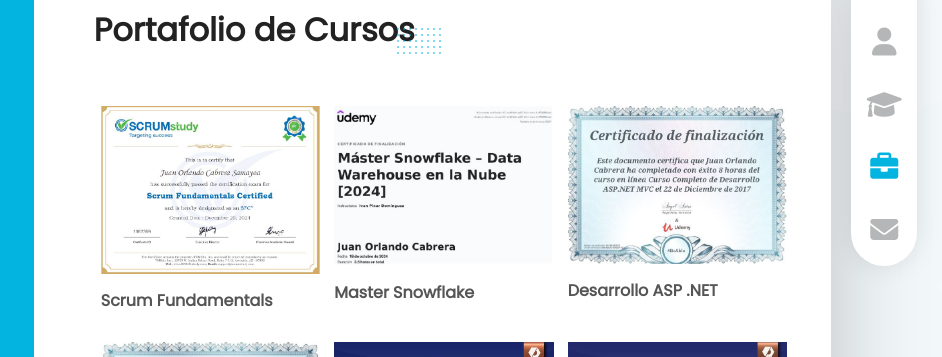
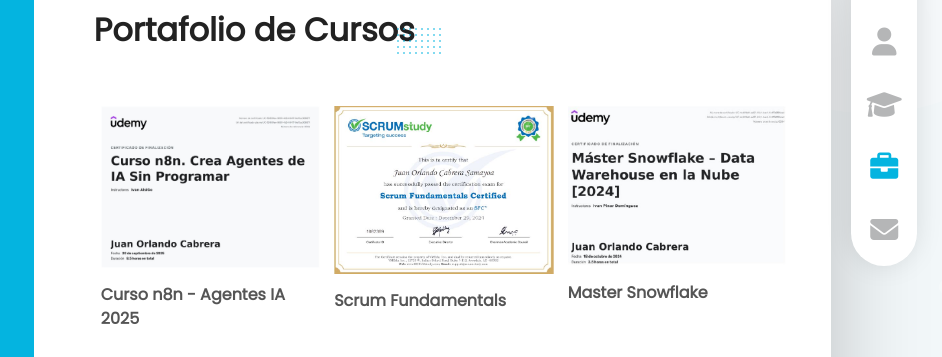
Before and after one commit to sistemasorlandogt/sistemasorlandogt.github.io, a plain HTML site: page portafolio.html in a window 1280 px wide. Shown: the part 134-491 px from the top of the page, 338-1280 px from the left. Drawn offline with Linux system fonts and the light colour scheme.

Commit message:
Actualizando portafolio

```diff
--- a/portafolio.html
+++ b/portafolio.html
@@ -1,21 +1,23 @@
 <!DOCTYPE html>
 <html lang="es">
+
 <head>
     <meta charset="UTF-8">
-    <meta http-equiv="X-UA-Compatible" content="IE=edge"/>
+    <meta http-equiv="X-UA-Compatible" content="IE=edge" />
     <meta name="viewport" content="width=device-width, initial-scale=1, maximum-scale=1">
 
-    <link rel="stylesheet" href="assets/fonts/fontawesome-free-6.1.2-web/css/all.min.css"/>
-    <link rel="stylesheet" href="assets/fonts/poppins/poppins.css"/>
-    <link rel="stylesheet" href="assets/css/reset.css"/>
-    <link rel="stylesheet" href="assets/css/scroll.css"/>
-    <link rel="stylesheet" href="assets/css/styles.css"/>
-    <link rel="stylesheet" href="assets/css/responsive.css"/>
+    <link rel="stylesheet" href="assets/fonts/fontawesome-free-6.1.2-web/css/all.min.css" />
+    <link rel="stylesheet" href="assets/fonts/poppins/poppins.css" />
+    <link rel="stylesheet" href="assets/css/reset.css" />
+    <link rel="stylesheet" href="assets/css/scroll.css" />
+    <link rel="stylesheet" href="assets/css/styles.css" />
+    <link rel="stylesheet" href="assets/css/responsive.css" />
 
     <script src="assets/js/menu.js" defer></script>
 
     <title>Portafolio - Orlando Cabrera</title>
 </head>
+
 <body>
 
     <!-- Layout Principal-->
@@ -26,7 +28,7 @@
                 <!-- Info. General-->
                 <div class="user-info__general">
                     <div class="user-info__container-image">
-                        <img src="assets/img/default-user.jpg" class="user-info__image" alt="foto"/>
+                        <img src="assets/img/default-user.jpg" class="user-info__image" alt="foto" />
                     </div>
                     <h2 class="user-info__name">Orlando Cabrera </h2>
                     <h4 class="user-info__job">Desarrollador Web</h4>
@@ -101,7 +103,8 @@
 
                 <!-- Boton del CV-->
                 <div class="user-info__buttons">
-                    <a href="https://github.com/sistemasorlandogt/sistemasorlandogt.github.io/blob/main/cv_ocabrera_2025.pdf" target="_blank" class="user-info__btn">Descargar CV</a>
+                    <a href="https://github.com/sistemasorlandogt/sistemasorlandogt.github.io/blob/main/cv_ocabrera_2025.pdf"
+                        target="_blank" class="user-info__btn">Descargar CV</a>
                 </div>
                 <!-- Pie de pagina -->
                 <footer class="user-info__footer">
@@ -128,6 +131,18 @@
 
 
                 <section class="portfolio__gallery">
+
+
+                    <figure class="gallery__item">
+                        <div class="gallery__container-image">
+                            <a href="#" class="gallery__link">
+                                <img src="assets/img/n8n-udemy.JPG" class="gallery__image" />
+                            </a>
+                        </div>
+                        <figcaption class="gallery__title">Curso n8n - Agentes IA 2025</figcaption>
+                        <i class="gallery__icon fa-solid fa-video-camera"></i>
+                        <span class="gallery__category">Cursos</span>
+                    </figure>
                     <figure class="gallery__item">
                         <div class="gallery__container-image">
                             <a href="#" class="gallery__link">
@@ -217,4 +232,5 @@
     </div>
 
 </body>
+
 </html>
```
Also changed, not shown: assets/img/n8n-udemy.JPG (added). Lines whose indentation alone changed are shown as unchanged.
